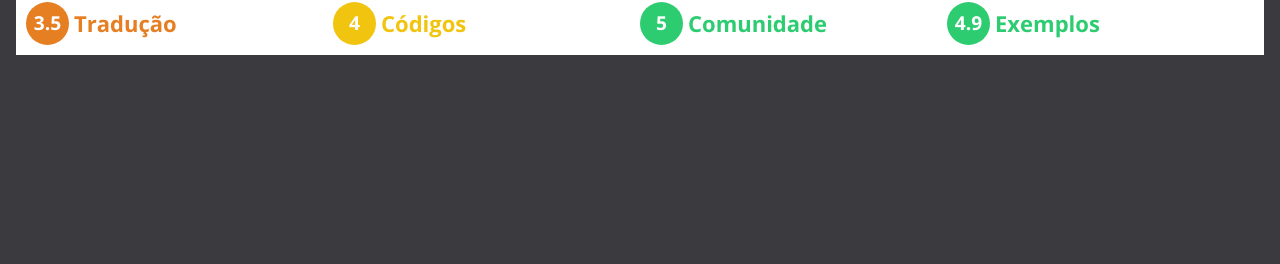
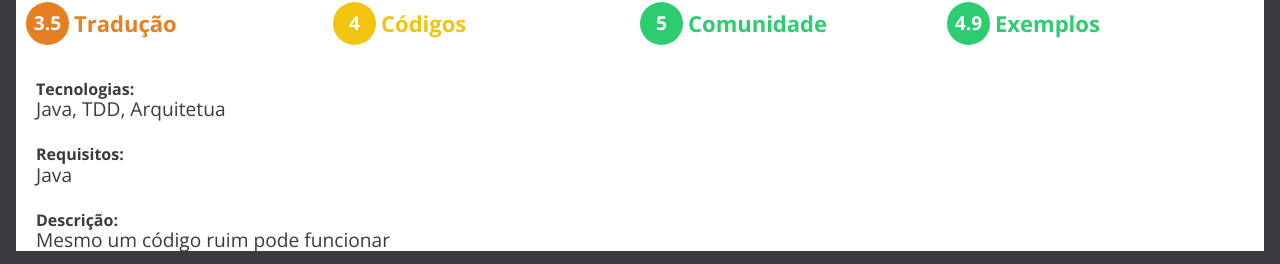
Before and after one commit to vandodev/PWA-com-QuaggaJS, a React (Create React App) app: page /book-details/9788576082675 in a window 1280 px wide. Shown: the part 659-923 px from the top of the page. Before the commit the page ends 800 px from the top, so only its background shows below. Built offline with nearby package versions, Linux system fonts and the light colour scheme; data requests are answered from the project's data file.

Commit message:
:fire: Criando área de Extras

```diff
--- a/db.json
+++ b/db.json
@@ -14,7 +14,10 @@
         { "name": "Códigos", "value": 4 },
         { "name": "Comunidade", "value": 5 },
         { "name": "Exemplos", "value": 4.9 }
-      ]
+      ],
+      "tecnologies": ["Java", "TDD", "Arquitetua"],
+      "requirements": ["Java"],
+      "description": "Mesmo um código ruim pode funcionar"
     }
   ]
 }
--- /dev/null
+++ b/src/pages/BookDetails/Extra/index.js
@@ -0,0 +1,33 @@
+import React from 'react';
+import PropTypes from 'prop-types';
+
+import { Container } from './styles';
+
+const Extra = ({ book }) => {
+  return (
+    <>
+      <Container>
+        <span className="title">Tecnologias:</span>
+        <p>{book.tecnologies && book.tecnologies.join(', ')}</p>
+      </Container>
+      <Container>
+        <span className="title">Requisitos:</span>
+        <p>{book.requirements && book.requirements.join(', ')}</p>
+      </Container>
+      <Container>
+        <span className="title">Descrição:</span>
+        <p>{book.description}</p>
+      </Container>
+    </>
+  );
+};
+
+Extra.propTypes = {
+  book: PropTypes.shape({
+    description: PropTypes.string,
+    tecnologies: PropTypes.array,
+    requirements: PropTypes.array,
+  }).isRequired,
+};
+
+export default Extra;
--- /dev/null
+++ b/src/pages/BookDetails/Extra/styles.js
@@ -0,0 +1,10 @@
+import styled from 'styled-components';
+
+export const Container = styled.div`
+  font-size: 16px;
+  margin-top: 25px;
+  padding-left: 20px;
+  .title {
+    font-weight: bold;
+  }
+`;
--- a/src/pages/BookDetails/index.js
+++ b/src/pages/BookDetails/index.js
@@ -7,6 +7,7 @@ import { getBook } from '../../services/books';
 import Info from './info';
 import GeneralScore from './GeneralScore';
 import Scores from './Scores';
+import Extra from './Extra';
 
 function BookDetails() {
   const { isbn } = useParams();
@@ -27,6 +28,7 @@ function BookDetails() {
           <Info book={book} />
           <GeneralScore book={book} />
           <Scores book={book} />
+          <Extra book={book} />
         </Container>
       )}
     </>
```
